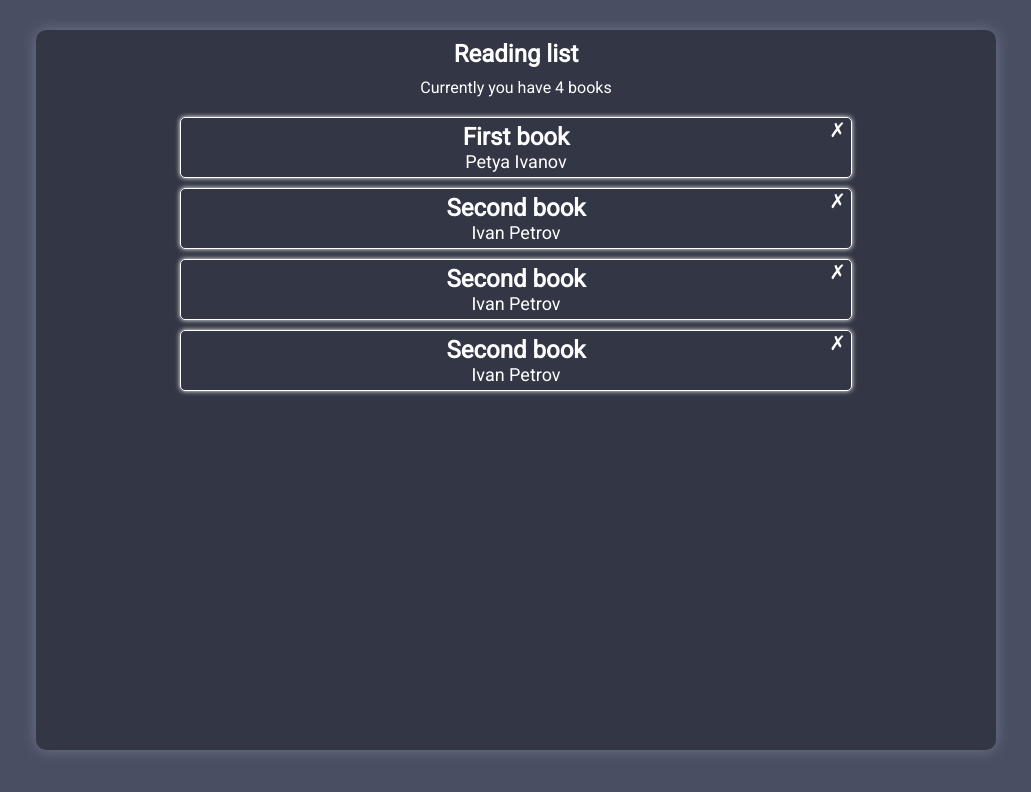
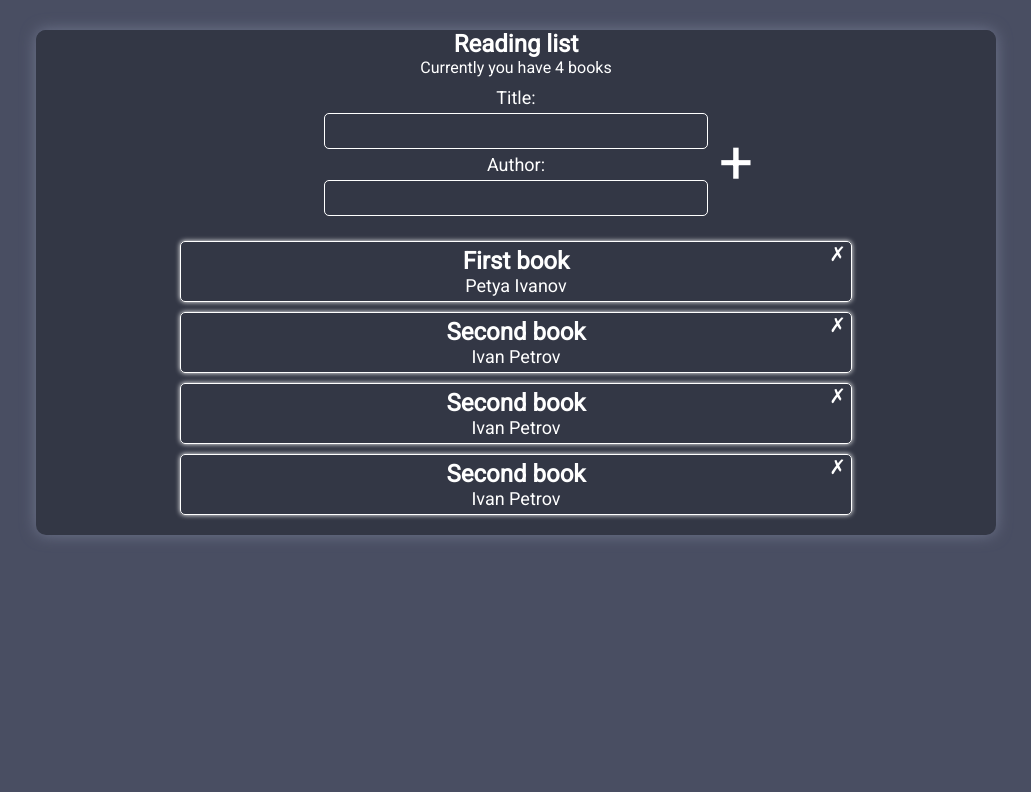
Before and after one commit to lenski88/list-book-context, a React (Create React App) app: page / in a window 1280 px wide. Shown: the top 792 px of the page, without its empty margins (124-1155 px from the left). Built offline with nearby package versions, Linux system fonts and the light colour scheme.

Commit message:
feat: add NewBook, custom scroll

```diff
--- a/src/App.js
+++ b/src/App.js
@@ -21,12 +21,33 @@ function App() {
 export default App;
 
 const StyledApp = styled.div`
-  min-height: 90vh;
+  max-height: 90vh;
   max-width: 960px;
   background-color: #333745;
   margin: 30px auto;
   border-radius: 10px;
   box-shadow: #70768d 0px 0px 15px;
   color: #fff;
-  overflow-y: auto;
+  overflow: auto;
+
+  &::-webkit-scrollbar {
+    width: 10px;
+    background-color: #333745;
+    border-radius: 5px;
+  }
+
+  &::-webkit-scrollbar-track {
+    border-radius: 5px;
+    background: #333745;
+  }
+
+  &::-webkit-scrollbar-thumb {
+    border-radius: 5px;
+    background-color: #2a2c35;
+    border: 1px solid #aaa;
+  }
+
+  &::-webkit-scrollbar-thumb:hover {
+    background-color: #c5c8d7;
+  }
 `;
--- a/src/components/BooksList.js
+++ b/src/components/BooksList.js
@@ -13,7 +13,7 @@ export const BooksList = () => {
     </StyledList>
   ) : (
     <StyledEmptyList>
-      <h1>You don't have books</h1>
+      <h1>You don't have any books</h1>
     </StyledEmptyList>
   );
 };
--- a/src/components/Navbar.js
+++ b/src/components/Navbar.js
@@ -1,6 +1,8 @@
 import React, { useContext } from "react";
 import { BookContext } from "../context/BookContext";
+import { NewBook } from "./NewBook";
 import styled from "styled-components";
+
 
 export const Navbar = () => {
   const { books } = useContext(BookContext);
@@ -8,15 +10,19 @@ export const Navbar = () => {
     <StyledNavbar>
       <h1>Reading list</h1>
       <p>Currently you have {books.length} books</p>
+      <NewBook/>
     </StyledNavbar>
   );
 };
 
 const StyledNavbar = styled.div`
+  position: sticky;
+  top:0;
+  background-color: #333745;
   text-align: center;
+  z-index: 100;
   h1 {
     font-size: 2.4rem;
-    margin: 10px;
   }
   p {
     font-size: 1.6rem;
--- a/src/components/NewBook.js
+++ b/src/components/NewBook.js
@@ -0,0 +1,85 @@
+import React, { useState, useContext } from "react";
+import { BookContext } from "../context/BookContext";
+import styled from "styled-components";
+
+export const NewBook = () => {
+  const { addBook } = useContext(BookContext);
+  const [name, setName] = useState("");
+  const [author, setAuthor] = useState("");
+  const handleSumbit = (eo) => {
+    eo.preventDefault();
+    addBook(name, author);
+    setName("");
+    setAuthor("");
+  };
+  return (
+    <StyledNewBookForm onSubmit={handleSumbit}>
+      <label>
+        Title:
+        <input
+          type="text"
+          value={name}
+          onChange={(eo) => setName(eo.target.value)}
+          required
+          maxLength={30}
+          autoFocus
+        />
+      </label>
+      <label>
+        Author:
+        <input
+          type="text"
+          value={author}
+          onChange={(eo) => setAuthor(eo.target.value)}
+          required
+          maxLength={30}
+        />
+      </label>
+      <button type="submit">&#43;</button>
+    </StyledNewBookForm>
+  );
+};
+
+const StyledNewBookForm = styled.form`
+  position: relative;
+  width: 40%;
+  margin: 10px auto;
+  transition: all 0.5s;
+
+  & label {
+    font-size: 1.8rem;
+
+    & input {
+      width: 100%;
+      height: 36px;
+      margin: 5px 0;
+      padding: 3px;
+      background-color: transparent;
+      border: 1px solid #fff;
+      border-radius: 5px;
+      outline: none;
+      color: #fff;
+      font-size: 2.4rem;
+    }
+  }
+
+  & button {
+    position: absolute;
+    right: -45px;
+    top: 40px;
+    background-color: transparent;
+    color: #fff;
+    border: none;
+    font-size: 6rem;
+    cursor: pointer;
+    transition: all 0.5s;
+    &:hover {
+      opacity: 0.5;
+      transform: scale(0.9);
+    }
+  }
+
+  @media (max-width: 768px) {
+    width: 65%;
+  }
+`;
--- a/src/context/BookContext.js
+++ b/src/context/BookContext.js
@@ -9,10 +9,11 @@ export const BookContextProvider = (props) => {
     { id: 2, name: "Second book", author: "Ivan Petrov" },
     { id: 3, name: "Second book", author: "Ivan Petrov" },
   ]);
+
   const lastId = books.length ? books[books.length - 1].id : 0;
-  console.log(lastId);
+
   const addBook = (name, author) => {
-    setBooks([...books], { id: lastId + 1, name: name, author: author });
+    setBooks([...books, { id: lastId + 1, name: name, author: author }]);
   };
   const removeBook = (id) => {
     setBooks(
```
